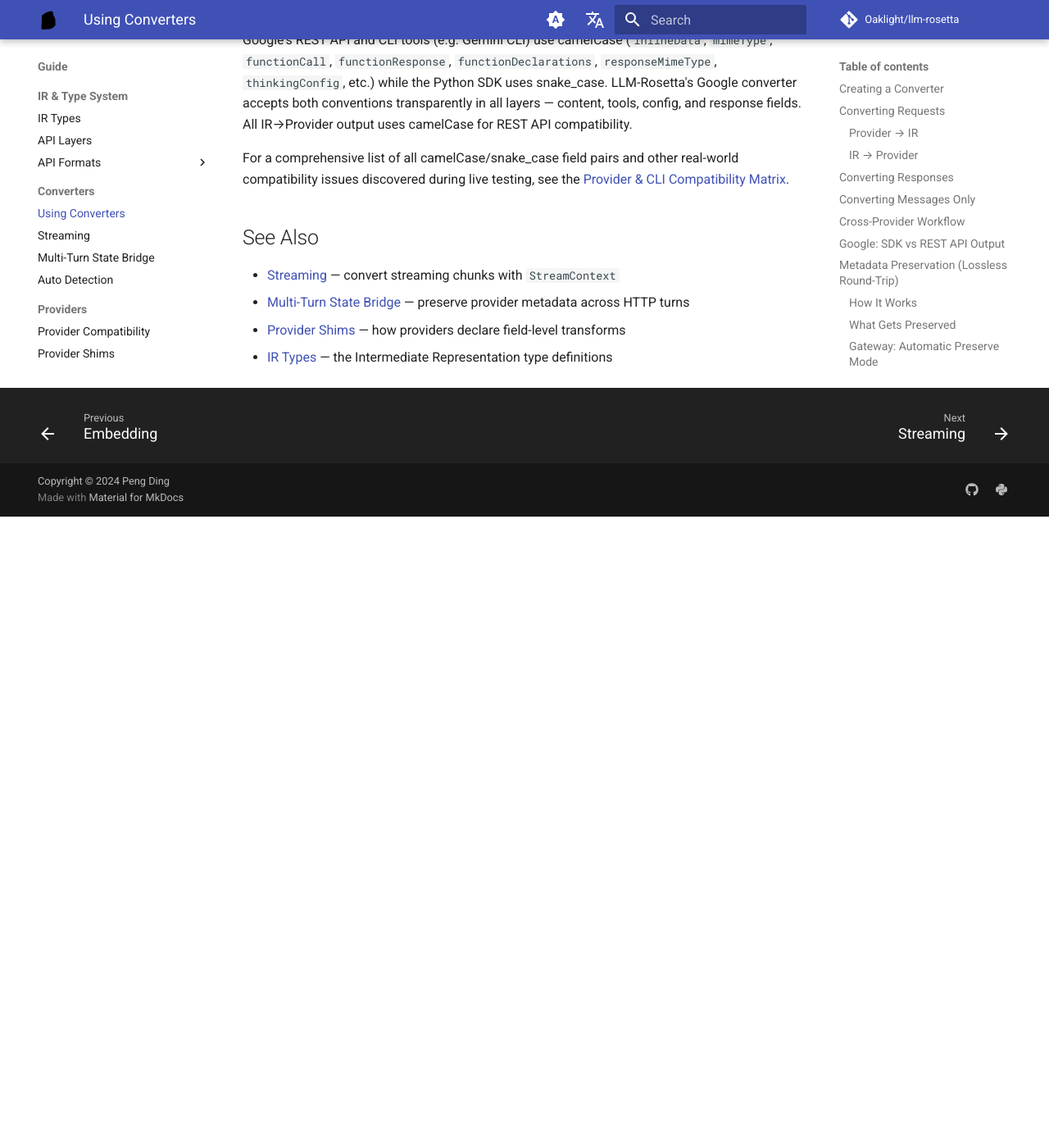
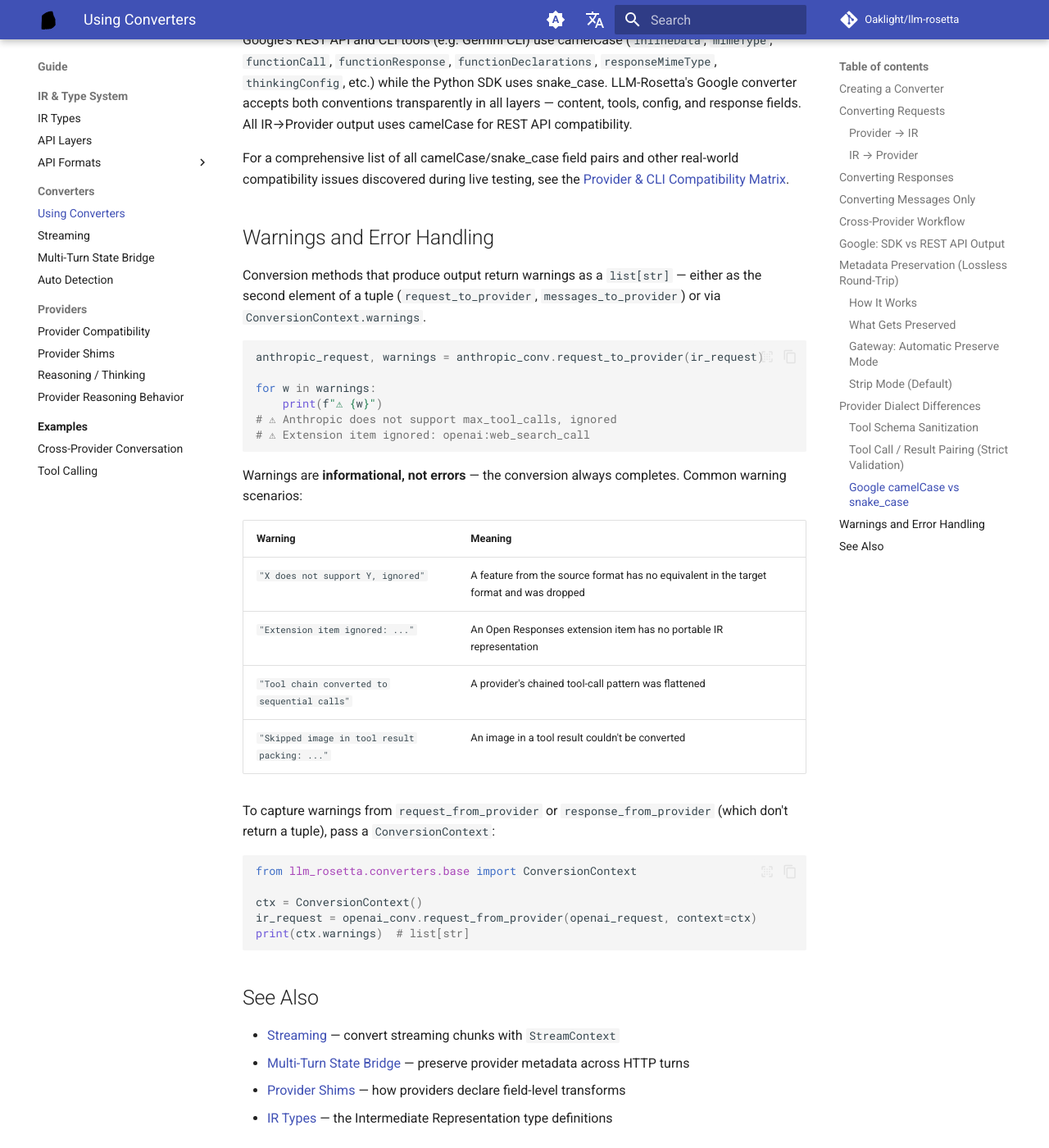
Before and after one commit to Oaklight/llm-rosetta, an MkDocs documentation site: the page built from docs/guide/converters.md, in a window 1280 px wide and 1400 px high, scrolled down 5159 px. Shown: the whole window at 82% size. Built offline with MkDocs 1.6.1 and Material for MkDocs 9.7.7, drawn with Linux system fonts in a browser that asks for light colours; comment, search, counter and statistics services are not loaded; before the commit the page ends 5789 px from its top, so only the background shows below that.

Commit message:
docs: add streaming diagram, error handling section
- Add Mermaid sequence diagram to streaming.md showing the
  Provider A → Source Converter → IR Events → Target Converter → Provider B flow
- Add "Warnings and Error Handling" section to converters.md with
  common warning patterns, code examples, and ConversionContext usage

````diff
--- a/docs/guide/converters.md
+++ b/docs/guide/converters.md
@@ -200,6 +200,38 @@
 
 For a comprehensive list of all camelCase/snake_case field pairs and other real-world compatibility issues discovered during live testing, see the [Provider & CLI Compatibility Matrix](compatibility.md).
 
+## Warnings and Error Handling
+
+Conversion methods that produce output return warnings as a `list[str]` — either as the second element of a tuple (`request_to_provider`, `messages_to_provider`) or via `ConversionContext.warnings`.
+
+```python
+anthropic_request, warnings = anthropic_conv.request_to_provider(ir_request)
+
+for w in warnings:
+    print(f"⚠ {w}")
+# ⚠ Anthropic does not support max_tool_calls, ignored
+# ⚠ Extension item ignored: openai:web_search_call
+```
+
+Warnings are **informational, not errors** — the conversion always completes. Common warning scenarios:
+
+| Warning | Meaning |
+|---------|---------|
+| `"X does not support Y, ignored"` | A feature from the source format has no equivalent in the target format and was dropped |
+| `"Extension item ignored: ..."` | An Open Responses extension item has no portable IR representation |
+| `"Tool chain converted to sequential calls"` | A provider's chained tool-call pattern was flattened |
+| `"Skipped image in tool result packing: ..."` | An image in a tool result couldn't be converted |
+
+To capture warnings from `request_from_provider` or `response_from_provider` (which don't return a tuple), pass a `ConversionContext`:
+
+```python
+from llm_rosetta.converters.base import ConversionContext
+
+ctx = ConversionContext()
+ir_request = openai_conv.request_from_provider(openai_request, context=ctx)
+print(ctx.warnings)  # list[str]
+```
+
 ## See Also
 
 - [Streaming](streaming.md) — convert streaming chunks with `StreamContext`
````
Also changed, not shown: docs/guide/streaming.md (+16 -0 lines).
